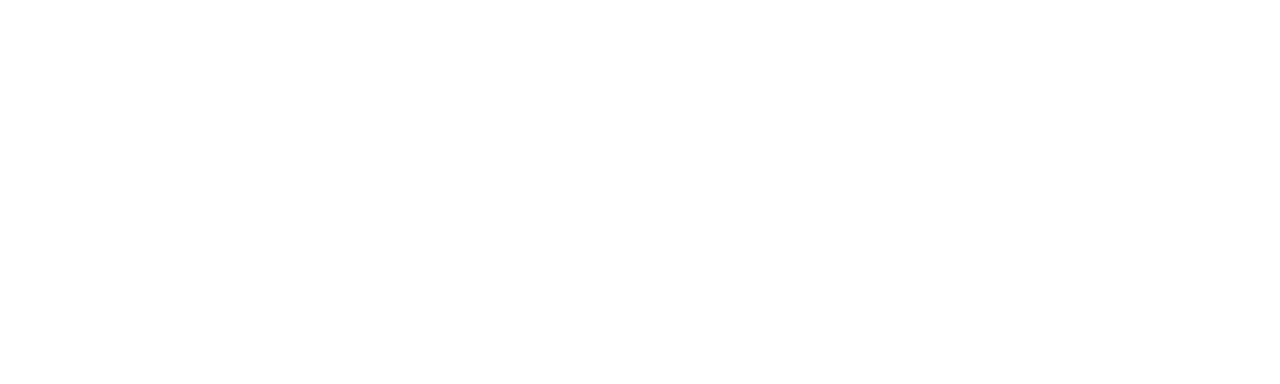
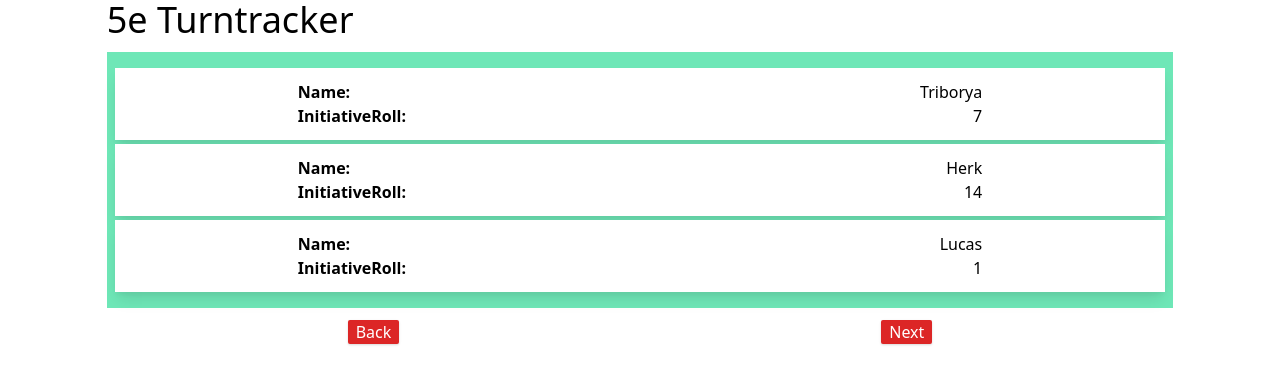
Before and after one commit to MauriceFreund/5e-turntracker, a React (Vite) app: page / in a window 1280 px wide. Shown: the top 384 px of the page. Built offline with nearby package versions, Linux system fonts and the light colour scheme.

Commit message:
Added TrackerList and controls to shift through the list

```diff
--- /dev/null
+++ b/src/App.css
@@ -0,0 +1,42 @@
+.App {
+  text-align: center;
+}
+
+.App-logo {
+  height: 40vmin;
+  pointer-events: none;
+}
+
+@media (prefers-reduced-motion: no-preference) {
+  .App-logo {
+    animation: App-logo-spin infinite 20s linear;
+  }
+}
+
+.App-header {
+  background-color: #282c34;
+  min-height: 100vh;
+  display: flex;
+  flex-direction: column;
+  align-items: center;
+  justify-content: center;
+  font-size: calc(10px + 2vmin);
+  color: white;
+}
+
+.App-link {
+  color: #61dafb;
+}
+
+@keyframes App-logo-spin {
+  from {
+    transform: rotate(0deg);
+  }
+  to {
+    transform: rotate(360deg);
+  }
+}
+
+button {
+  font-size: calc(10px + 2vmin);
+}
--- a/src/App.tsx
+++ b/src/App.tsx
@@ -1,10 +1,13 @@
 import React from 'react'
 import './index.css'
+
+import TurnTrackerMainComponent from './components/TurnTrackerMainComponent'
 
 function App() {
 
   return (
-    <div className="App">
+    <div className="App flex flex-col items-center">
+      <TurnTrackerMainComponent/>
     </div>
   )
 }
--- /dev/null
+++ b/src/components/CharacterCardComponent.tsx
@@ -0,0 +1,27 @@
+import React from 'react'
+import { Character } from '../model/character'
+
+interface CharacterCardComponentProps {
+  character: Character
+}
+
+
+export default function CharacterCardComponent(props: CharacterCardComponentProps) {
+
+  const {character} = props
+
+  return (
+    <div className="bg-white shadow-lg p-3 flex justify-center">
+      <div className="w-4/6">
+        <div className="flex justify-between">
+          <span className="font-bold">Name: </span>
+          <span>{character.name}</span>
+        </div>
+        <div className="flex justify-between">
+          <span className="font-bold">InitiativeRoll: </span>
+          <span>{character.initiativeValue}</span>
+        </div>
+      </div>
+    </div>
+  )
+}
--- /dev/null
+++ b/src/components/TrackerControlComponent.tsx
@@ -0,0 +1,20 @@
+import React from 'react'
+
+interface TrackerControlComponentProps {
+  disabled: boolean
+  onNext(): void
+  onBack(): void
+}
+
+export default function TrackerControlComponent(props: TrackerControlComponentProps) {
+
+  const {disabled, onNext, onBack} = props
+
+  const buttonStylingClasses = "bg-red-600 hover:bg-red-400 active:bg-red-800 rounded-sm px-2 text-white shadow"
+
+  return (
+  <div className="flex justify-around w-full">
+    <button className={buttonStylingClasses} onClick={onBack} disabled={disabled}>Back</button>
+    <button className={buttonStylingClasses} onClick={onNext} disabled={disabled}>Next</button>
+  </div>)
+}
--- /dev/null
+++ b/src/components/TurnOrderListComponent.tsx
@@ -0,0 +1,25 @@
+import React, {useMemo} from 'react'
+import { Character } from '../model/character'
+import CharacterCardComponent from './CharacterCardComponent'
+
+interface TurnTrackerMainComponentProps {
+  characters: Character[]
+}
+
+export default function TurnTrackerMainComponent(props: TurnTrackerMainComponentProps) {
+
+  const {characters} = props
+
+  const characterList = useMemo(() => {
+    return <ul className="py-4 px-2 flex flex-col gap-1">
+      {characters.map((character) => {
+        return <li><CharacterCardComponent character={character}/></li>
+      })}
+    </ul>
+  }, [characters])
+
+  return (
+    <div className="w-full bg-green-300">{characterList}</div>
+  )
+
+}
--- /dev/null
+++ b/src/components/TurnTrackerMainComponent.tsx
@@ -0,0 +1,44 @@
+import React, {useState} from 'react'
+
+import {Character} from '../model/character'
+import TrackerControlComponent from './TrackerControlComponent'
+import TurnOrderListComponent from './TurnOrderListComponent'
+
+export default function TurnTrackerMainComponent() {
+
+  const initialCharacter: Character[] = [
+    {name: "Triborya", initiativeValue: 7},
+    {name: "Herk", initiativeValue: 14},
+    {name: "Lucas", initiativeValue: 1}
+  ]
+
+  const [characters, setCharacters] = useState<Character[]>(initialCharacter)
+
+  function rollForwards() {
+    if (characters.length > 0) {
+      const [firstCharacter, ...rest] = characters
+      setCharacters([...rest, firstCharacter])
+    }
+  }
+
+  function rollBackwards() {
+    if (characters.length > 0) {
+      const lastCharacter = characters.pop()
+      const rest = characters.slice(0, characters.length)
+      setCharacters([lastCharacter!, ...rest])
+    }
+  }
+
+  return (
+    <div className="flex flex-col items-center gap-3 w-5/6">
+      <h1 className="text-4xl w-full">5e Turntracker</h1>
+      <TurnOrderListComponent characters={characters}/>
+      <TrackerControlComponent
+        disabled={characters.length === 0}
+        onNext={rollForwards}
+        onBack={rollBackwards}
+      />
+    </div>
+  )
+
+}
--- /dev/null
+++ b/src/model/character.tsx
@@ -0,0 +1,4 @@
+export interface Character {
+  name: string
+  initiativeValue: number
+}
--- a/tailwind.config.js
+++ b/tailwind.config.js
@@ -5,7 +5,9 @@
     extend: {},
   },
   variants: {
-        extend: {},
+    extend: {
+      backgroundColor: ["hover", "active"],
+    },
   },
   plugins: [],
 };
```
Lines whose indentation alone changed are shown as unchanged.
